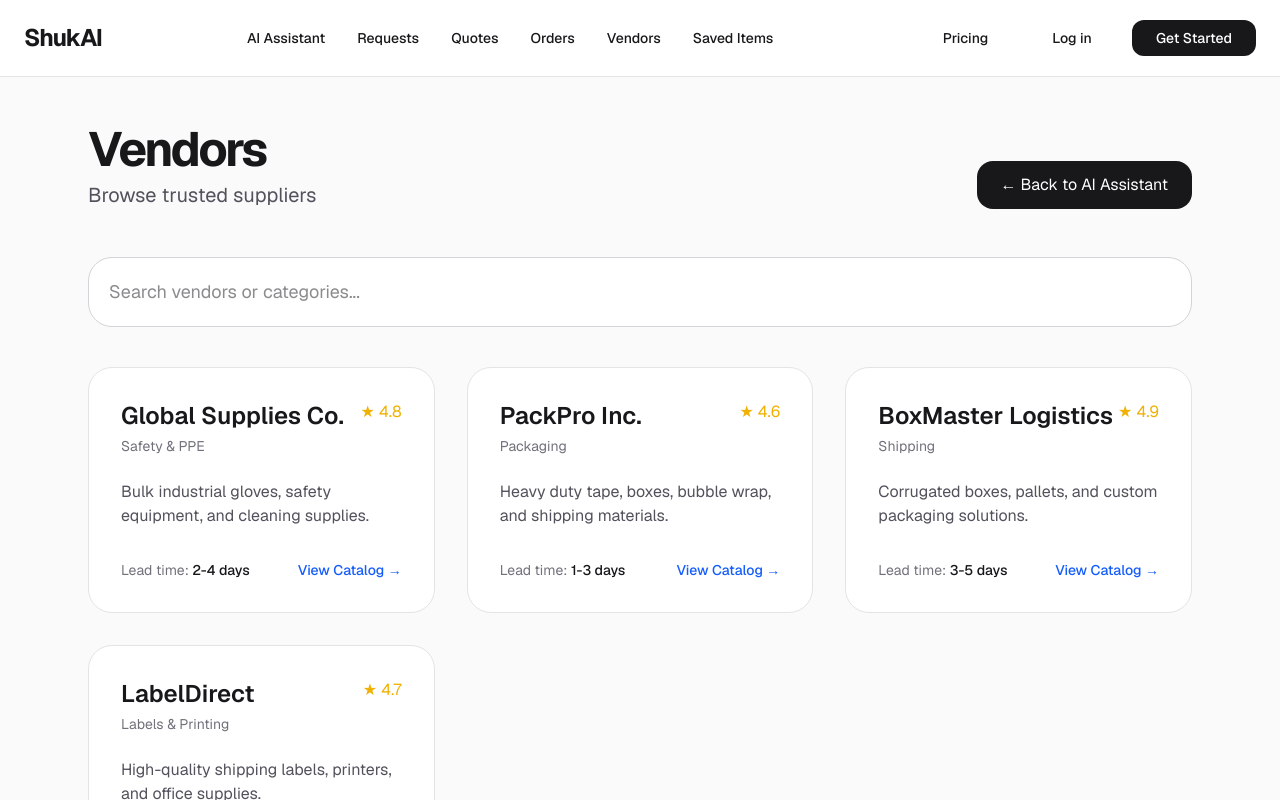
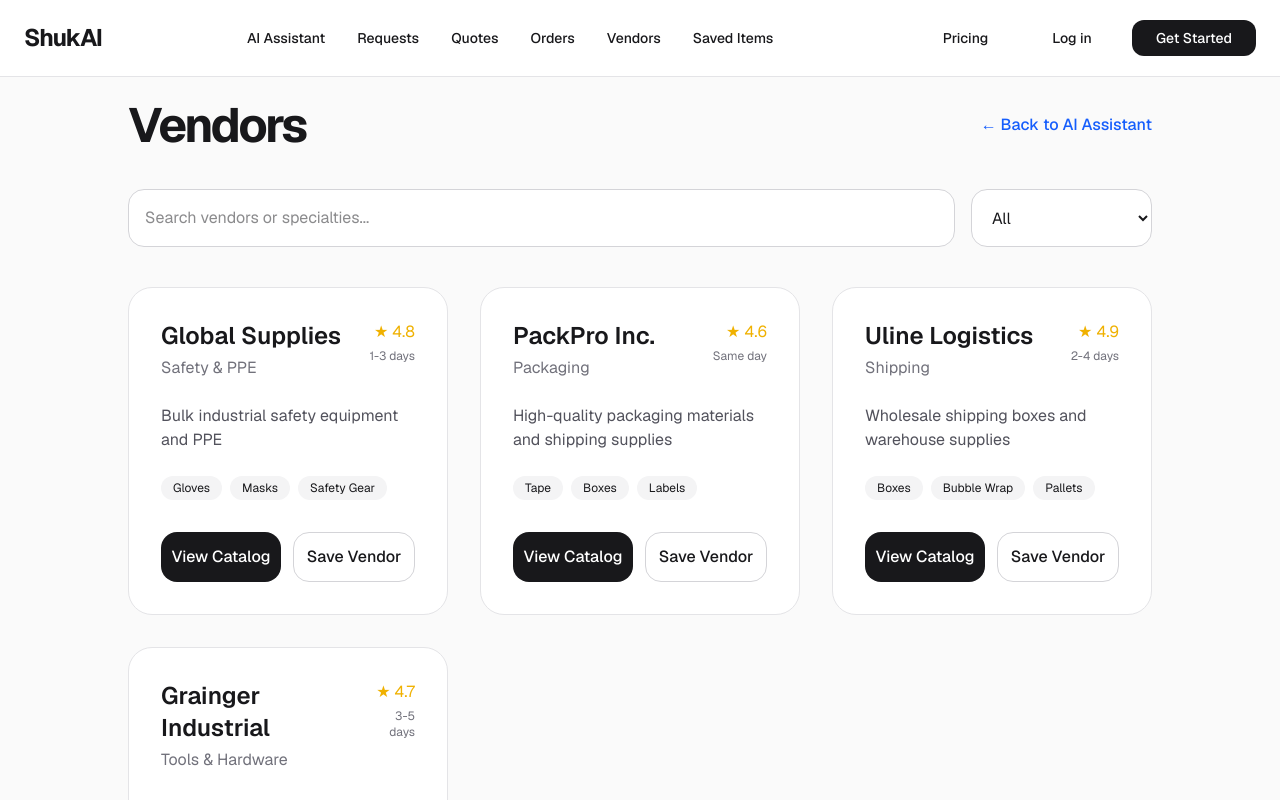
Before and after one commit to Gr33nstonecorp/shuka, a Next.js app: page /vendors in a window 1280 px wide. Shown: the top 800 px of the page. Built offline with nearby package versions, Linux system fonts and the light colour scheme.

Commit message:
Update page.tsx

```diff
--- a/app/vendors/page.tsx
+++ b/app/vendors/page.tsx
@@ -1,7 +1,7 @@
 "use client";
 
+import { useState } from "react";
 import Link from "next/link";
-import { useState, useEffect } from "react";
 
 type Vendor = {
   id: number;
@@ -10,131 +10,141 @@ type Vendor = {
   rating: number;
   leadTime: string;
   description: string;
+  specialties: string[];
 };
 
 export default function VendorsPage() {
-  const [vendors, setVendors] = useState<Vendor[]>([]);
-  const [loading, setLoading] = useState(true);
   const [searchTerm, setSearchTerm] = useState("");
+  const [selectedCategory, setSelectedCategory] = useState("All");
 
-  // Simulated vendors (replace with real Supabase query later)
-  useEffect(() => {
-    setTimeout(() => {
-      const sampleVendors: Vendor[] = [
+  const vendors: Vendor[] = [
     {
       id: 1,
-          name: "Global Supplies Co.",
+      name: "Global Supplies",
       category: "Safety & PPE",
       rating: 4.8,
-          leadTime: "2-4 days",
-          description: "Bulk industrial gloves, safety equipment, and cleaning supplies.",
+      leadTime: "1-3 days",
+      description: "Bulk industrial safety equipment and PPE",
+      specialties: ["Gloves", "Masks", "Safety Gear"],
     },
     {
       id: 2,
       name: "PackPro Inc.",
       category: "Packaging",
       rating: 4.6,
-          leadTime: "1-3 days",
-          description: "Heavy duty tape, boxes, bubble wrap, and shipping materials.",
+      leadTime: "Same day",
+      description: "High-quality packaging materials and shipping supplies",
+      specialties: ["Tape", "Boxes", "Labels"],
     },
     {
       id: 3,
-          name: "BoxMaster Logistics",
+      name: "Uline Logistics",
       category: "Shipping",
       rating: 4.9,
-          leadTime: "3-5 days",
-          description: "Corrugated boxes, pallets, and custom packaging solutions.",
+      leadTime: "2-4 days",
+      description: "Wholesale shipping boxes and warehouse supplies",
+      specialties: ["Boxes", "Bubble Wrap", "Pallets"],
     },
     {
       id: 4,
-          name: "LabelDirect",
-          category: "Labels & Printing",
+      name: "Grainger Industrial",
+      category: "Tools & Hardware",
       rating: 4.7,
-          leadTime: "1-2 days",
-          description: "High-quality shipping labels, printers, and office supplies.",
+      leadTime: "3-5 days",
+      description: "Industrial tools, maintenance supplies, and equipment",
+      specialties: ["Tools", "Fasteners", "Cleaning"],
     },
   ];
-      setVendors(sampleVendors);
-      setLoading(false);
-    }, 700);
-  }, []);
 
-  const filteredVendors = vendors.filter(vendor =>
-    vendor.name.toLowerCase().includes(searchTerm.toLowerCase()) ||
-    vendor.category.toLowerCase().includes(searchTerm.toLowerCase()) ||
-    vendor.description.toLowerCase().includes(searchTerm.toLowerCase())
-  );
+  const categories = ["All", "Safety & PPE", "Packaging", "Shipping", "Tools & Hardware"];
 
-  if (loading) {
-    return (
-      <div className="min-h-screen bg-zinc-50 dark:bg-zinc-950 flex items-center justify-center">
-        <div className="text-xl">Loading vendors...</div>
-      </div>
-    );
-  }
+  const filteredVendors = vendors.filter((vendor) => {
+    const matchesSearch = vendor.name.toLowerCase().includes(searchTerm.toLowerCase()) ||
+                         vendor.description.toLowerCase().includes(searchTerm.toLowerCase());
+    const matchesCategory = selectedCategory === "All" || vendor.category === selectedCategory;
+    return matchesSearch && matchesCategory;
+  });
 
   return (
-    <main className="min-h-screen bg-zinc-50 dark:bg-zinc-950 text-zinc-900 dark:text-zinc-100">
-      <div className="max-w-6xl mx-auto px-6 py-12">
-        <div className="flex justify-between items-end mb-12">
-          <div>
+    <main className="min-h-screen bg-zinc-50 dark:bg-zinc-950 text-zinc-900 dark:text-zinc-100 p-6">
+      <div className="max-w-5xl mx-auto">
+        <div className="flex justify-between items-center mb-10">
           <h1 className="text-5xl font-black tracking-tighter">Vendors</h1>
-            <p className="text-xl text-zinc-600 dark:text-zinc-400 mt-2">Browse trusted suppliers</p>
-          </div>
-          <Link href="/assistant" className="px-6 py-3 bg-zinc-900 hover:bg-black text-white rounded-2xl transition">
+          <Link href="/assistant" className="text-blue-600 hover:text-blue-700 font-medium">
             ← Back to AI Assistant
           </Link>
         </div>
 
-        {/* Search */}
-        <div className="mb-10">
+        {/* Search and Filter */}
+        <div className="flex flex-col md:flex-row gap-4 mb-10">
           <input
             type="text"
-            placeholder="Search vendors or categories..."
+            placeholder="Search vendors or specialties..."
             value={searchTerm}
             onChange={(e) => setSearchTerm(e.target.value)}
-            className="w-full p-5 rounded-3xl border border-zinc-300 dark:border-zinc-700 bg-white dark:bg-zinc-900 text-lg focus:outline-none focus:border-blue-500"
+            className="flex-1 p-4 rounded-2xl border border-zinc-300 dark:border-zinc-700 bg-white dark:bg-zinc-900 focus:outline-none focus:border-blue-500"
           />
+          <select
+            value={selectedCategory}
+            onChange={(e) => setSelectedCategory(e.target.value)}
+            className="p-4 rounded-2xl border border-zinc-300 dark:border-zinc-700 bg-white dark:bg-zinc-900 focus:outline-none"
+          >
+            {categories.map((cat) => (
+              <option key={cat} value={cat}>{cat}</option>
+            ))}
+          </select>
         </div>
 
         {filteredVendors.length === 0 ? (
-          <div className="text-center py-20 text-zinc-500">
-            No vendors match your search.
+          <div className="text-center py-20">
+            <p className="text-xl text-zinc-500">No vendors found matching your search.</p>
           </div>
         ) : (
-          <div className="grid md:grid-cols-2 lg:grid-cols-3 gap-8">
+          <div className="grid gap-8 md:grid-cols-2 lg:grid-cols-3">
             {filteredVendors.map((vendor) => (
-              <div
-                key={vendor.id}
-                className="bg-white dark:bg-zinc-900 border border-zinc-200 dark:border-zinc-800 rounded-3xl p-8 hover:border-blue-500 transition-all group"
-              >
+              <div key={vendor.id} className="bg-white dark:bg-zinc-900 border border-zinc-200 dark:border-zinc-800 rounded-3xl p-8 hover:border-blue-500 transition-all">
                 <div className="flex justify-between items-start mb-6">
                   <div>
-                    <div className="font-semibold text-2xl mb-1">{vendor.name}</div>
-                    <div className="text-sm text-zinc-500">{vendor.category}</div>
+                    <div className="font-semibold text-2xl">{vendor.name}</div>
+                    <div className="text-zinc-500 mt-1">{vendor.category}</div>
                   </div>
                   <div className="text-right">
                     <div className="text-yellow-500">★ {vendor.rating}</div>
+                    <div className="text-xs text-zinc-500 mt-1">{vendor.leadTime}</div>
                   </div>
                 </div>
 
-                <p className="text-zinc-600 dark:text-zinc-400 mb-8 line-clamp-3">
+                <p className="text-zinc-600 dark:text-zinc-400 mb-6 line-clamp-3">
                   {vendor.description}
                 </p>
 
-                <div className="flex items-center justify-between text-sm">
-                  <div>
-                    <span className="text-zinc-500">Lead time:</span>{" "}
-                    <span className="font-medium">{vendor.leadTime}</span>
+                <div className="flex flex-wrap gap-2 mb-8">
+                  {vendor.specialties.map((spec, i) => (
+                    <span key={i} className="text-xs bg-zinc-100 dark:bg-zinc-800 px-3 py-1 rounded-full">
+                      {spec}
+                    </span>
+                  ))}
                 </div>
-                  <button className="text-blue-600 font-medium group-hover:underline">
-                    View Catalog →
+
+                <div className="flex gap-3">
+                  <button className="flex-1 py-3 bg-zinc-900 text-white rounded-2xl hover:bg-black font-medium">
+                    View Catalog
+                  </button>
+                  <button
+                    onClick={() => alert(`Added ${vendor.name} to Saved Items`)}
+                    className="flex-1 py-3 border border-zinc-300 dark:border-zinc-700 rounded-2xl hover:bg-zinc-100 dark:hover:bg-zinc-800 font-medium"
+                  >
+                    Save Vendor
                   </button>
                 </div>
               </div>
             ))}
           </div>
         )}
+
+        <div className="mt-16 text-center text-sm text-zinc-500">
+          Real vendor integration and AI-powered recommendations coming soon.
+        </div>
       </div>
     </main>
   );
```
Lines whose indentation alone changed are shown as unchanged.
